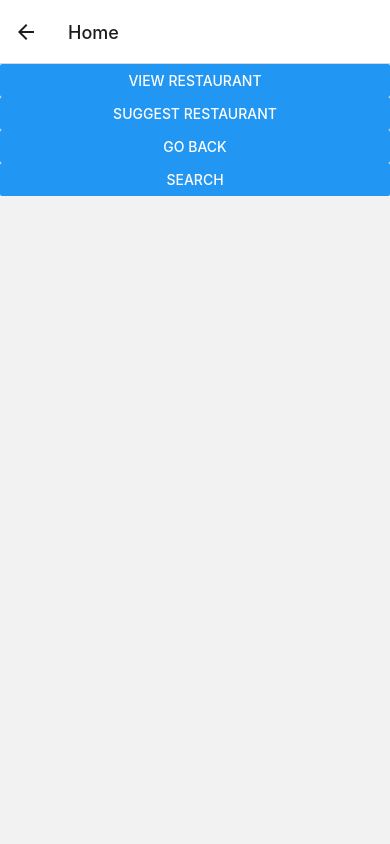
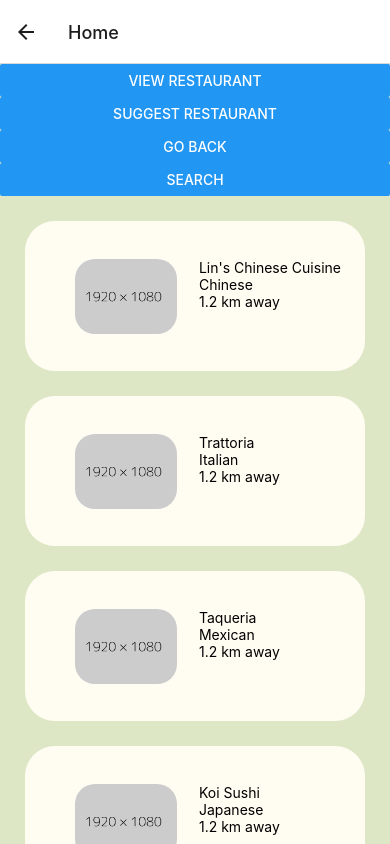
Before and after one commit to ubclaunchpad/nom-appetit, a React Native app in the folder frontend/: screen /Home in a window 390 px wide. Built offline with nearby package versions, Linux system fonts and the light colour scheme.

Commit message:
adds restaurant card component

```diff
--- a/frontend/App.tsx
+++ b/frontend/App.tsx
@@ -26,7 +26,6 @@ export default function App() {
         <Stack.Screen name="Signup" component={Signup}/>
         <Stack.Screen name="Suggest" component={Suggest}/>
         <Stack.Screen name="View" component={ViewRestaurantScreen}/>
-
       </Stack.Navigator>
     </NavigationContainer>
   );
--- a/frontend/package.json
+++ b/frontend/package.json
@@ -16,7 +16,10 @@
     "@react-navigation/native": "^6.0.10",
     "@react-navigation/native-stack": "^6.6.2",
     "typescript": "^5.1.3",
-    "@types/react": "~18.2.14"
+    "@types/react": "~18.2.14",
+    "react-native-web": "~0.19.6",
+    "react-dom": "18.2.0",
+    "@expo/webpack-config": "^19.0.0"
   },
   "devDependencies": {
     "@babel/core": "^7.20.0"
--- /dev/null
+++ b/frontend/src/components/RestaurantInfoComponent.tsx
@@ -0,0 +1,50 @@
+import React, { FunctionComponent } from 'react';
+import { Text, StyleSheet, View, Image } from 'react-native';
+import { FlowContainer } from 'typescript';
+import { RestaurantInfoContainer } from '../styles/Theme';
+
+export const RestaurantInfoComponent = ({type, name, distance}) => {
+    return(
+        <View style={styles.container}>
+            <View style={styles.column}>
+                <View style={styles.imageContainer}>
+                <Image
+                source={require('../images/dummy-image.png')}
+                style={styles.image}
+                />
+                </View>
+            </View>
+            <View style={styles.column}>
+                <Text> {name} </ Text>
+                <Text> {type} </ Text>
+                <Text> {distance} </ Text>
+            </View>
+        </View>
+    )
+}
+
+const styles = StyleSheet.create({
+    container: {
+     ...RestaurantInfoContainer,
+     flexDirection: "row",
+     width: "100%",
+     height: 150,
+     alignItems: "center",
+    },
+    column: {
+        flexDirection: "column",
+        width: "50%",
+        height: "50%",
+    },
+
+    image: {
+        width: "100%",
+        height: "100%",
+        borderRadius: 20,
+    },
+    imageContainer: {
+        width: "60%",
+        height: "100%",
+        marginLeft: 50,
+    },
+})
--- a/frontend/src/screens/HomeScreen.tsx
+++ b/frontend/src/screens/HomeScreen.tsx
@@ -1,10 +1,42 @@
 // home page
-import React, { useEffect, useState } from "react";
-import { Button, View } from "react-native";
+import React from "react";
+import { Button, View, StyleSheet, ScrollView } from "react-native";
+import { RestaurantInfoComponent } from "../components/RestaurantInfoComponent";
+
+// boilerplate for future restaurants
+type Restaurant = {
+    type: string;
+    name: string;
+    distance: string;
+  };
+    const restaurants: Restaurant[] = [
+    {
+        type: "Chinese",
+        name: "Lin's Chinese Cuisine",
+        distance: "1.2 km away",
+    },
+    {
+      type: "Italian",
+      name: "Trattoria",
+      distance: "1.2 km away",
+    },
+    {
+      type: "Mexican",
+      name: "Taqueria",
+      distance: "1.2 km away",
+    },
+    {
+      type: "Japanese",
+      name: "Koi Sushi",
+      distance: "1.2 km away",
+    },
+
+  ];
+
 
 export default function HomeScreen({navigation}) {
     return (
-        <View>
+        <ScrollView style={styles.container}>
             <Button
             title="View Restaurant"
             onPress={ () => navigation.navigate('View')}
@@ -23,6 +55,29 @@ export default function HomeScreen({navigation}) {
             title="Search"
             onPress={ () => navigation.navigate('Search')}
             />
-        </View>
+
+            <View style={styles.restaurantContainer}>
+                {restaurants.map((restaurant, index) => (
+                    <RestaurantInfoComponent key={index} {...restaurant} />
+                ))}
+            </View>
+        </ScrollView>
+
     )
 }
+
+const styles = StyleSheet.create({
+    container: {
+        flex: 1,
+        width: "100%",
+        backgroundColor: "#dee7c5"
+    },
+    parentContainer: {
+        height: "100%",
+    },
+
+    restaurantContainer: {
+        padding: 25,
+        gap: 25
+    }
+})
--- a/frontend/src/styles/Theme.tsx
+++ b/frontend/src/styles/Theme.tsx
@@ -9,5 +9,13 @@ export const ButtonText = {
     fontSize: 16,
     lineHeight: 21,
     letterSpacing: 0.25,
-    color: 'white'
+    color: 'white',
 }
+
+export const RestaurantInfoContainer = {
+    elevation: 40,
+    borderRadius: 30,
+    height: 500,
+    width: 300,
+    backgroundColor: "#fffcf2",
+}
```
Also changed, not shown: frontend/src/components/Button.tsx (+0 -18 lines), frontend/src/images/dummy-image.png (added), 1 other file (tests, documents, lock files or other folders).
